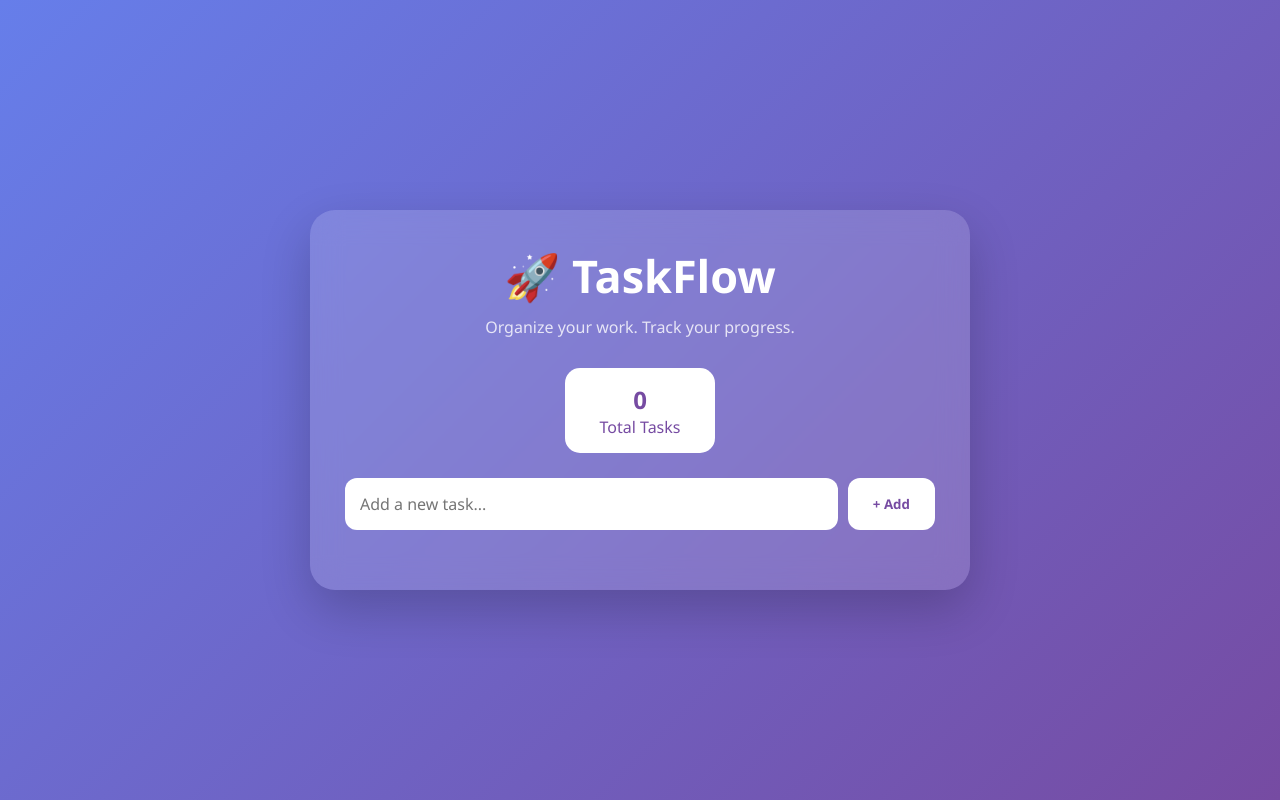
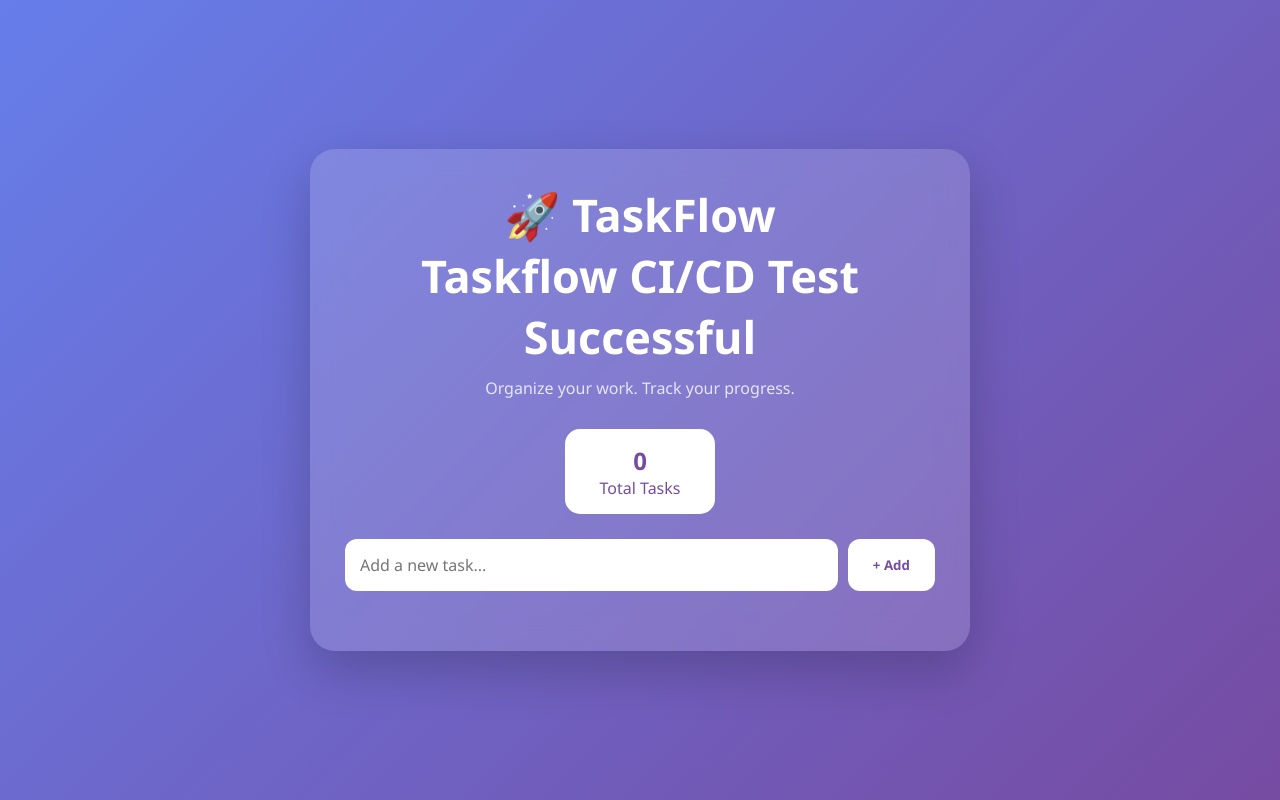
Before and after one commit to umasreeg1/taskflow-nodejs-ec2, a website: page public/index.html in a window 1280 px wide. Drawn offline with Linux system fonts and the light colour scheme; no server answers.

Commit message:
Test automatic deployment

```diff
--- a/public/index.html
+++ b/public/index.html
@@ -23,6 +23,7 @@
 <header>
 
 <h1>🚀 TaskFlow</h1>
+<h1>Taskflow CI/CD Test Successful</h1>
 
 <p>Organize your work. Track your progress.</p>
 
```
